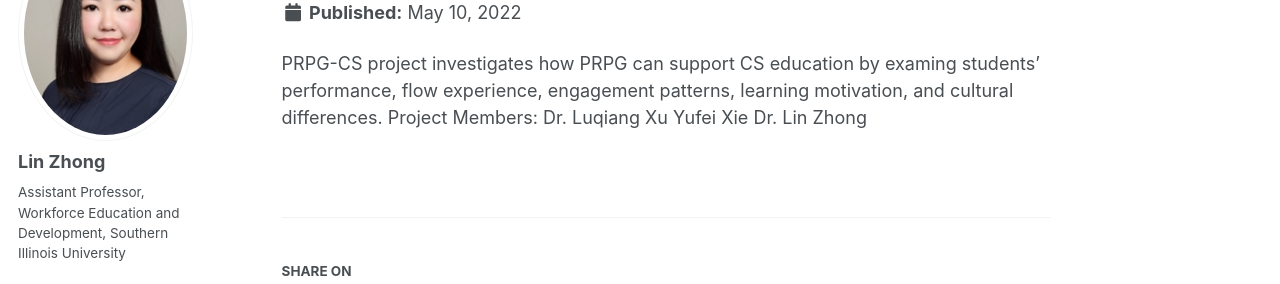
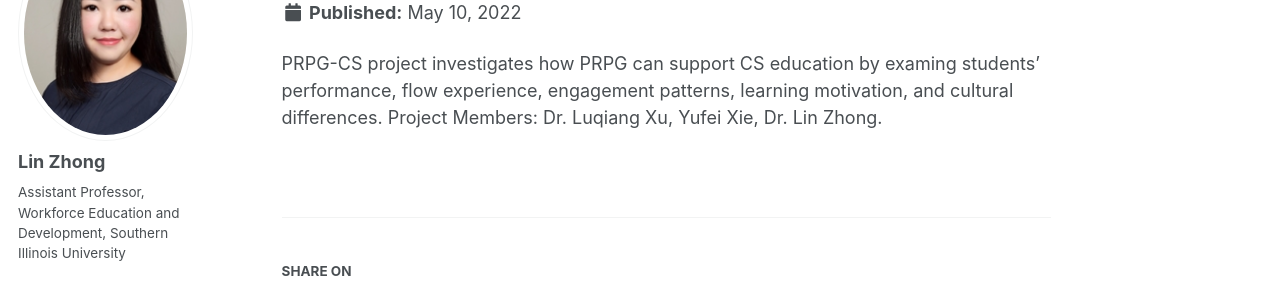
Before and after one commit to TEPELAB/tepe, a Jekyll site: the page built from _research/research-1.md, in a window 1280 px wide. Shown: the part 193-477 px from the top of the page. Built offline with Jekyll 4.4.1, drawn with Linux system fonts in a browser that asks for light colours; some web fonts are replaced.

```diff
--- a/_research/research-1.md
+++ b/_research/research-1.md
@@ -5,7 +5,4 @@ collection: research
 ---
 
 PRPG-CS project investigates how PRPG can support CS education by examing students' performance, flow experience, engagement patterns, learning motivation, and cultural differences.
-Project Members:
-Dr. Luqiang Xu
-Yufei Xie
-Dr. Lin Zhong
+Project Members: Dr. Luqiang Xu, Yufei Xie, Dr. Lin Zhong.
```
